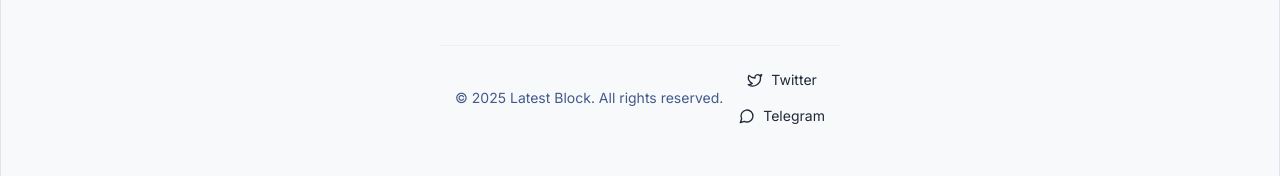
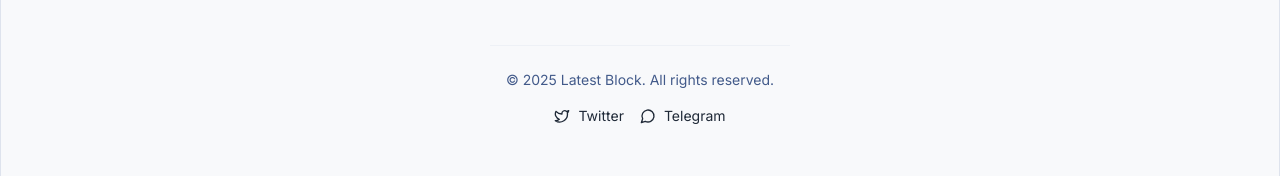
Before and after one commit to latestblock/eth-news-aggregator-fe, a Next.js app: page /1/news/1/1/1 in a window 1280 px wide. Shown: the part 852-1028 px from the top of the page. Built offline with nearby package versions, Linux system fonts and the light colour scheme; no server answers; the database is empty.

Commit message:
fix layout

```diff
--- a/app/components/layout/footer.tsx
+++ b/app/components/layout/footer.tsx
@@ -7,11 +7,11 @@ type Props = {};
 const Footer = (props: Props) => {
   return (
     <footer className="mt-16 pt-6 pb-8 px-4 border-t border-border/40">
-      <div className="flex flex-col-reverse md:flex-row items-center sm:flex-row sm:justify-between gap-6 sm:gap-4 max-w-7xl mx-auto">
-        <p className="text-center sm:text-left text-xs sm:text-sm text-muted-foreground">
+      <div className="flex flex-col items-center gap-6 sm:gap-4 max-w-7xl mx-auto">
+        <p className="text-center text-xs sm:text-sm text-muted-foreground">
           © 2025 Latest Block. All rights reserved.
         </p>
-        <div className="flex md:flex-col flex-row items-center gap-5 sm:gap-4">
+        <div className="flex flex-row items-center gap-5 sm:gap-4">
           <a
             href="https://twitter.com/latestblock"
             target="_blank"
--- a/app/layout.tsx
+++ b/app/layout.tsx
@@ -19,7 +19,7 @@ export default function RootLayout({
 }) {
   return (
     <html lang="en" suppressHydrationWarning>
-      <body className={`${inter.className} bg-background text-foreground`}>
+      <body className={`${inter.className} bg-background text-foreground max-w-screen-xl mx-auto`}>
         <ThemeProvider>
           <Navbar />
           <main className="w-full pb-10 pt-24 flex flex-col items-center justify-center shadow-xl bg-background border border-border">
```
Also changed, not shown: 1 other file (tests, documents, lock files or other folders).
